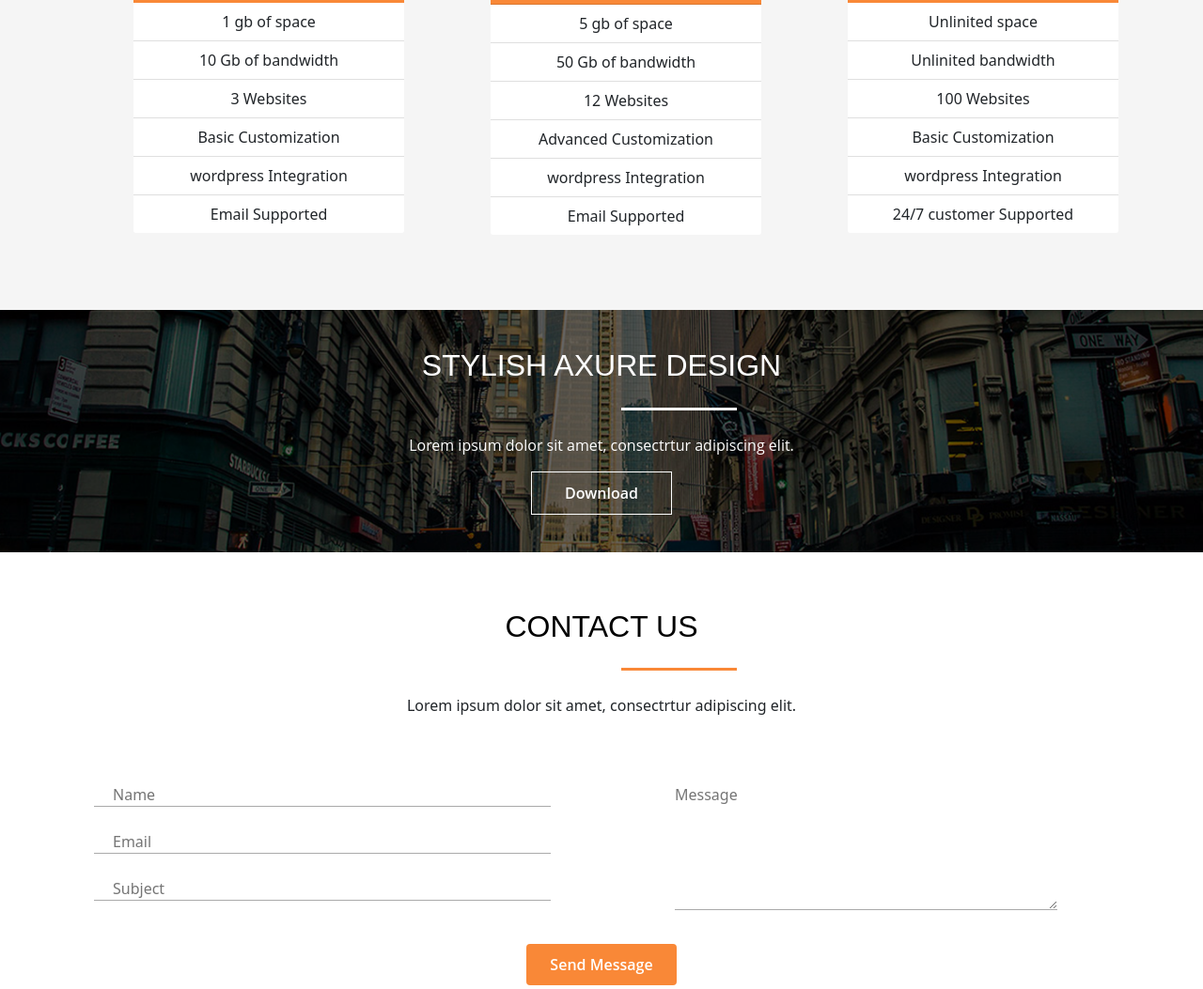
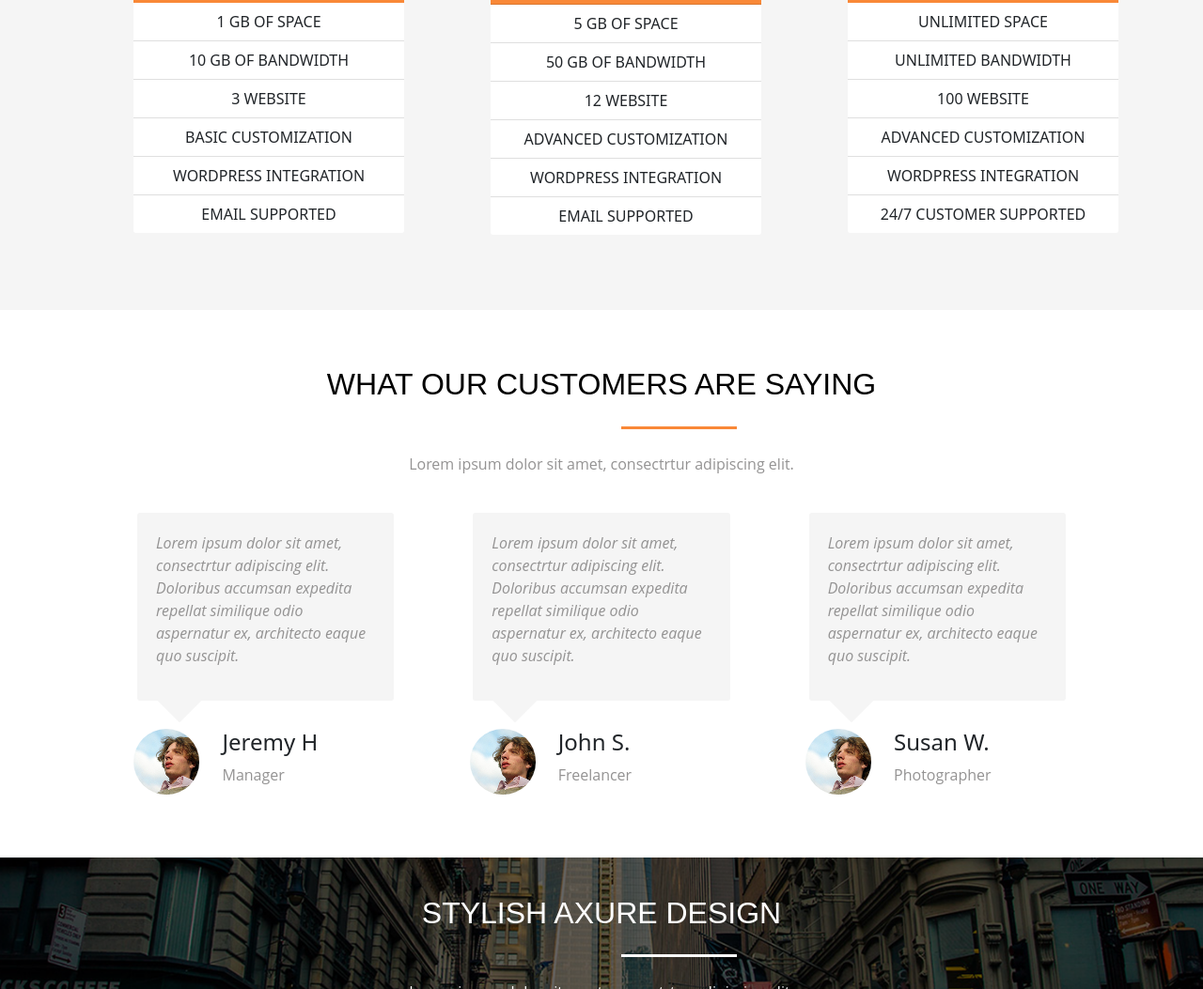
Before and after one commit to nishatsarker/AXIT, a plain HTML site: page index.html in a window 1280 px wide. Shown: the part 3608-4661 px from the top of the page at 94% size. Drawn offline with nearby package versions, Linux system fonts and the light colour scheme.

Commit message:
Add files via upload

```diff
--- a/css/style.css
+++ b/css/style.css
@@ -398,6 +398,65 @@ Price Section CSS Section
     margin-top: -39px;
 }
 /******************************************
+Riview Section CSS Section
+********************************************/
+.review-section{
+    width: 100%;
+    margin: 60px 0px;
+}
+.review-section .review-title{
+    text-align: center;
+}
+.review-section .review-title h2{
+    font-family: 'Raleway', sans-serif;
+    text-transform: uppercase;
+    color: rgb(0, 0, 0);
+}
+.review-section .line{
+    height: 3px;
+    width: 11%;
+    background-color: #f98837;
+    margin: 25px 579px;
+}
+.review-section .review-title p{
+    font-family: 'Open Sans', sans-serif;
+    color:   #949393;
+}
+.review-section .review{
+    margin: 40px 34px 0px 34px;
+}
+.review-section .message{
+    background-color: #f5f5f5;
+    font-family: 'Open Sans', sans-serif;
+    color:   #949393;
+    margin: 0px 30px;
+    padding: 20px;
+    font-style: italic;
+    text-align: left;
+    border-radius: 3px;
+    position: relative;
+}
+.review-section .review .box{
+    height: 40px;
+    width: 40px;
+    background-color: #f5f5f5;
+    position: absolute;
+    bottom: -15px;
+    left: 25px;
+    transform: rotate(45deg);
+}
+.review-section .user{
+    margin-top: 30px;
+    margin-left: 2px;
+}
+.review-section .user .col-md-4{
+    text-align: right;
+}
+.review-section .user p{
+    font-family: 'Open Sans', sans-serif;
+    color: #949393;
+}
+/******************************************
 Download Section CSS
 ********************************************/
 .download-section{
@@ -440,6 +499,7 @@ Download Section CSS
 .download-section .download p{
     font-family: 'Open Sans', sans-serif;
     color:  #ffffff;
+
 }
 /******************************************
 Contact-us Section CSS
--- a/index.html
+++ b/index.html
@@ -33,19 +33,19 @@
                                 <a class="nav-link" aria-current="page" href="#">Home</a>
                             </li>
                             <li class="nav-item">
-                                <a class="nav-link" aria-current="page" href="#">Features</a>
+                                <a class="nav-link" aria-current="page" href="#feature">Features</a>
                             </li>
                             <li class="nav-item">
-                                <a class="nav-link" aria-current="page" href="#">About</a>
+                                <a class="nav-link" aria-current="page" href="#about">About</a>
                             </li>
                             <li class="nav-item">
-                                <a class="nav-link" aria-current="page" href="#">Pricing</a>
+                                <a class="nav-link" aria-current="page" href="#price">Pricing</a>
                             </li>
                             <li class="nav-item">
-                                <a class="nav-link" aria-current="page" href="#">Reviews</a>
+                                <a class="nav-link" aria-current="page" href="#review">Reviews</a>
                             </li>
                             <li class="nav-item" >
-                                <a class="nav-link" aria-current="page" href="#">Contact</a>
+                                <a class="nav-link" aria-current="page" href="#contact">Contact</a>
                             </li>
                         </ul>
                     </div>
@@ -116,7 +116,7 @@
     <!-- Social Icon Section Code End Here -->
 
     <!-- Tab Section Code Start From Here -->
-    <section class="tab-section">
+    <section class="tab-section" id="feature">
         <div class="container">
             <div class="row">
                 <div class="col-md-2">
@@ -221,7 +221,7 @@
     <!-- Standard Picture section code End here -->
 
     <!-- Service section code Start From here -->
-    <section class="service-area">
+    <section class="service-area" id="about">
         <div class="container">
             <div class="service">
                 <h2>why this is font-awesome</h2>
@@ -255,7 +255,7 @@
     </section>
     <!-- Service Picture section code End here -->
     <!-- price section code Start From here -->
-    <div class="price-section">
+    <div class="price-section" id="price">
         <div class="container">
             <div class="price">
                 <h2>Pricing options</h2>
@@ -275,12 +275,12 @@
                                         <p><i>Free for life</i></p>
                                     </div>
                                 </li>
-                                <li class="list-group-item">1 gb of space</li>
-                                <li class="list-group-item">10 Gb of bandwidth</li>
-                                <li class="list-group-item">3 Websites</li>
-                                <li class="list-group-item">Basic Customization</li>
-                                <li class="list-group-item">wordpress Integration</li>
-                                <li class="list-group-item">Email Supported</li>
+                                <li class="list-group-item">1 GB OF SPACE</li>
+                                <li class="list-group-item">10 GB OF BANDWIDTH</li>
+                                <li class="list-group-item">3 WEBSITE</li>
+                                <li class="list-group-item">BASIC CUSTOMIZATION</li>
+                                <li class="list-group-item">WORDPRESS INTEGRATION</li>
+                                <li class="list-group-item">EMAIL SUPPORTED</li>
                             </ul>
                         </div>
                     </div>
@@ -297,12 +297,12 @@
                                         </div>
                                     </li>
                                     <li class="list-group-item monthly-payment">OUR MOST POPULAR</li>
-                                    <li class="list-group-item">5 gb of space</li>
-                                    <li class="list-group-item">50 Gb of bandwidth</li>
-                                    <li class="list-group-item">12 Websites</li>
-                                    <li class="list-group-item">Advanced Customization</li>
-                                    <li class="list-group-item">wordpress Integration</li>
-                                    <li class="list-group-item">Email Supported</li>
+                                    <li class="list-group-item">5 GB OF SPACE</li>
+                                    <li class="list-group-item">50 GB OF BANDWIDTH</li>
+                                    <li class="list-group-item">12 WEBSITE</li>
+                                    <li class="list-group-item">ADVANCED CUSTOMIZATION</li>
+                                    <li class="list-group-item">WORDPRESS INTEGRATION</li>
+                                    <li class="list-group-item">EMAIL SUPPORTED</li>
                                 </ul>
                             </div>
                         </div>
@@ -320,12 +320,12 @@
                                             <p><i>Monthly payment</i></p>
                                         </div>
                                     </li>
-                                    <li class="list-group-item">Unlinited space</li>
-                                    <li class="list-group-item">Unlinited bandwidth</li>
-                                    <li class="list-group-item">100 Websites</li>
-                                    <li class="list-group-item">Basic Customization</li>
-                                    <li class="list-group-item">wordpress Integration</li>
-                                    <li class="list-group-item">24/7  customer Supported</li>
+                                    <li class="list-group-item">UNLIMITED SPACE</li>
+                                    <li class="list-group-item">UNLIMITED BANDWIDTH</li>
+                                    <li class="list-group-item">100 WEBSITE</li>
+                                    <li class="list-group-item">ADVANCED CUSTOMIZATION</li>
+                                    <li class="list-group-item">WORDPRESS INTEGRATION</li>
+                                    <li class="list-group-item">24/7  CUSTOMER SUPPORTED</li>
                                 </ul>
                             </div>
                     </div>
@@ -334,6 +334,73 @@
         </div>
     </div>
     <!-- price section code End here -->
+    <!-- review section Code start from here -->
+    <div class="review-section" id="review">
+        <div class="container">
+            <div class="review-title">
+                <h2>what our customers are saying</h2>
+                <div class="line"></div>
+                <p>Lorem ipsum dolor sit amet, consectrtur adipiscing elit.</p>
+            </div>
+            <div class="review">
+                <div class="row">
+                    <div class="col-md-4">
+                        <div class="message">
+                            <blockquote>Lorem ipsum dolor sit amet, consectrtur adipiscing elit. Doloribus accumsan expedita repellat similique odio aspernatur ex, architecto eaque quo suscipit.</blockquote>
+                            <div class="box"></div>
+                        </div>
+                        <div class="user">
+                            <div class="row">
+                                <div class="col-md-4">
+                                    <img src="./imgs/avatar.png" alt="avatar_img">
+                                </div>
+                                <div class="col-md-8">
+                                    <h4>Jeremy H</h4>
+                                    <p>Manager</p>
+                                </div>
+                            </div>
+                        </div>
+                    </div>
+                    <div class="col-md-4">
+                        <div class="message">
+                            <blockquote>Lorem ipsum dolor sit amet, consectrtur adipiscing elit. Doloribus accumsan expedita repellat similique odio aspernatur ex, architecto eaque quo suscipit.</blockquote>
+                            <div class="box"></div>
+                        </div>
+                        <div class="user">
+                            <div class="row">
+                                <div class="col-md-4">
+                                    <img src="./imgs/avatar.png" alt="avatar_img">
+                                </div>
+                                <div class="col-md-8">
+                                    <h4>John S.</h4>
+                                    <p>Freelancer</p>
+                                </div>
+                            </div>
+                        </div>
+                    </div>
+                    <div class="col-md-4">
+                        <div class="message">
+                            <blockquote>Lorem ipsum dolor sit amet, consectrtur adipiscing elit. Doloribus accumsan expedita repellat similique odio aspernatur ex, architecto eaque quo suscipit.</blockquote>
+                            <div class="box"></div>
+                        </div>
+                        <div class="user">
+                            <div class="row">
+                                <div class="col-md-4">
+                                    <img src="./imgs/avatar.png" alt="avatar_img">
+                                </div>
+                                <div class="col-md-8">
+                                    <h4>Susan W.</h4>
+                                    <p>Photographer</p>
+                                </div>
+                            </div>
+                        </div>
+                    </div>
+                </div>
+            </div>
+        </div>
+    </div>
+    <!-- review section Code End here -->
+
 
     <!-- Download section code Start From here -->
     <div class="download-section">
@@ -348,7 +415,7 @@
     </div>
     <!-- Download section code End here -->
     <!-- Contact-us section code Start From here -->
-    <div class="contact-us">
+    <div class="contact-us" id="contact">
         <div class="container">
             <div class="contact">
                 <div class="contact-despription">
```
Also changed, not shown: imgs/avatar.png (added).
